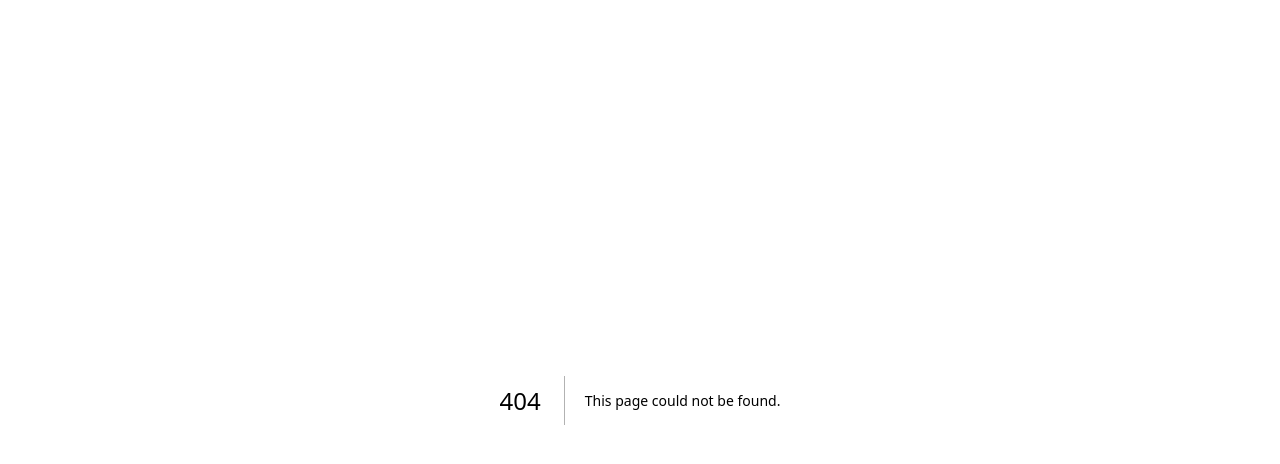
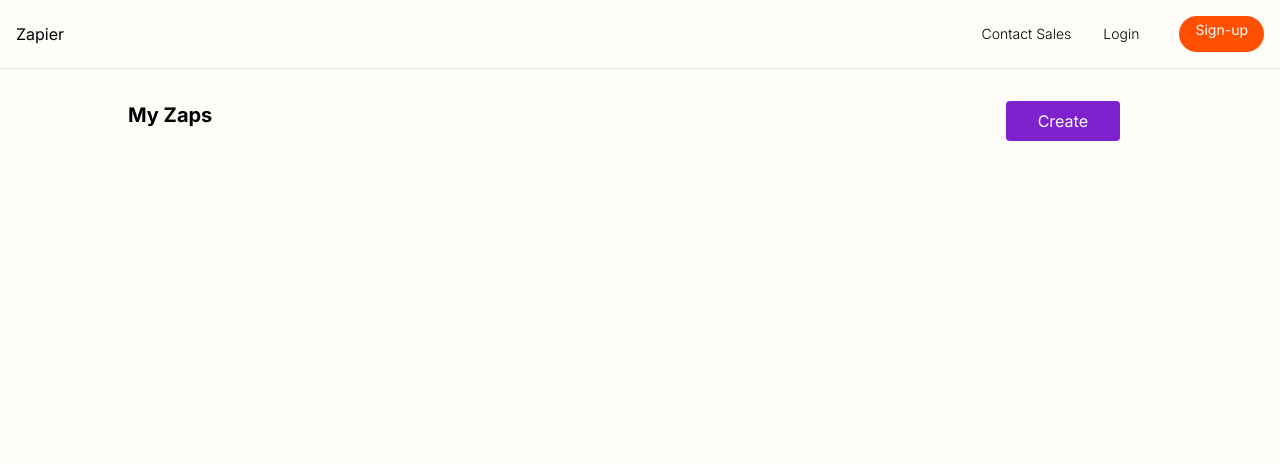
Before and after one commit to Azzam1503/zapier-clone, a Next.js app in the folder frontend/: page /dashboard in a window 1280 px wide. Before the commit this address had no page. Shown: the top 464 px of the page. Built offline with nearby package versions, Linux system fonts and the light colour scheme; no server answers.

Commit message:
create useZaps hooks for getting user zaps

```diff
--- /dev/null
+++ b/frontend/app/dashboard/page.tsx
@@ -0,0 +1,22 @@
+"use client"
+import { Appbar } from "@/components/Appbar";
+import DarkButton from "@/components/buttons/DarkButton";
+import { useZaps } from "@/hooks/useZap";
+
+export default function() {
+    const {zaps, loading} = useZaps();
+    console.log(zaps);
+    return <div>
+        <Appbar />
+        <div className="flex justify-center pt-8">
+        <div className="max-w-screen-lg w-full">
+            <div className="flex justify-between pr-8">
+                <div className="text-xl font-bold">
+                    My Zaps
+                </div>
+                <DarkButton onClick={() => {}}>Create</DarkButton>
+            </div>
+        </div>
+        </div>
+    </div>
+};
--- a/frontend/app/login/page.tsx
+++ b/frontend/app/login/page.tsx
@@ -15,6 +15,14 @@
     const handleChange = (e:  React.ChangeEvent<HTMLInputElement>) => {
         const {name, value} = e.target;
         setDetails((prev) => ({...prev, [name]: value}));
+    }
+
+    const handleLogin = async () => {
+        const res = await axios.post(`${BACKEND_URL}/api/v1/user/sign-in`,{
+            email: detail.email,
+            password: detail.password
+        },{withCredentials: true});
+        console.log(res.data.token)
     }
 
     return (
@@ -38,13 +46,7 @@
                 <Input label="email" name="email" placeholder="email" onChange={handleChange} />
                 <Input label="password" name="password" placeholder="passowrd" type="password" onChange={handleChange} />
                 <br />
-                <PrimaryButton size="big" onClick={async () => {
-                    const res = await axios.post(`${BACKEND_URL}/api/v1/user/sign-in`,{
-                        email: detail.email,
-                        password: detail.password
-                    });
-                    console.log(res.data.token)
-                }}>Login up</PrimaryButton>
+                <PrimaryButton size="big" onClick={handleLogin}>Login up</PrimaryButton>
             </div>
         </div>
         </div>
--- /dev/null
+++ b/frontend/components/buttons/DarkButton.tsx
@@ -0,0 +1,13 @@
+import { ReactNode } from "react";
+
+const DarkButton = ({children, onClick, size = "small"}: {
+    children: ReactNode,
+    onClick: () => void,
+    size?: "big" | "small"
+}) => {
+    return <div className={`flex flex-col jusitfy-center px-8 py-2 bg-purple-700 rounded text-white cursor-pointer hover:shadow-md text-center`} onClick={onClick}>
+        {children}
+    </div>
+}
+
+export default DarkButton;
--- /dev/null
+++ b/frontend/hooks/useZap.ts
@@ -0,0 +1,58 @@
+import { BACKEND_URL } from "@/app/config"
+import axios from "axios"
+import { useEffect, useState } from "react"
+
+interface Action{
+    id: string,
+    zapId: string,
+    actionId: string,
+    sortingOrder: number,
+    type: {
+        id: string,
+        name: string
+    }
+};
+interface Trigger {
+    id: string,
+    zapId: string,
+    trigerrId: string,
+    type: {
+        id: string,
+        name: string
+    }
+
+};
+interface Zap{
+    id: string,
+    triggerId: string,
+    userId: string,
+    actions: Action[],
+    trigger: Trigger
+
+}
+
+export function useZaps (){
+    const [loading, setLoading] = useState(false);
+    const [zaps, setZaps] = useState<Zap[]>([]);
+
+    useEffect(() => {
+        try {
+            setLoading(true);
+            const getZaps =  () => {
+                axios.get(`${BACKEND_URL}/api/v1/zap`,{
+                    withCredentials: true
+                }).then((res) => {
+                    setZaps(res.data.zaps);
+                });
+
+            }
+            getZaps();
+        } catch (error) {
+            console.log(error)
+        }finally{
+            setLoading(false);
+        }
+    },[]);
+
+    return {zaps, loading};
+}
```
